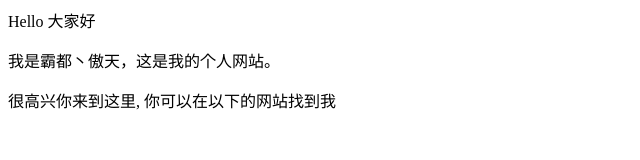
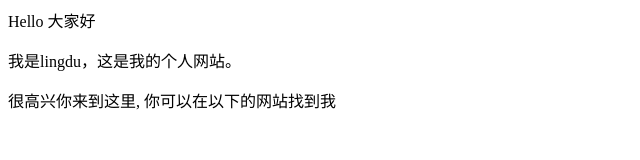
Before and after one commit to lingdu0007/lindu0007.github.io, a plain HTML site: page index.html in a window 1280 px wide. Shown: the whole page, without its empty margins (0-640 px from the left). Drawn offline with Linux system fonts and the light colour scheme.

Commit message:
Update index.html

```diff
--- a/index.html
+++ b/index.html
@@ -1,5 +1,5 @@
 <p>Hello 大家好</p>
-<p>我是霸都丶傲天，这是我的个人网站。 </p>
+<p>我是lingdu，这是我的个人网站。 </p>
 <p>很高兴你来到这里, 你可以在以下的网站找到我</p>
 
 <ul>
```
